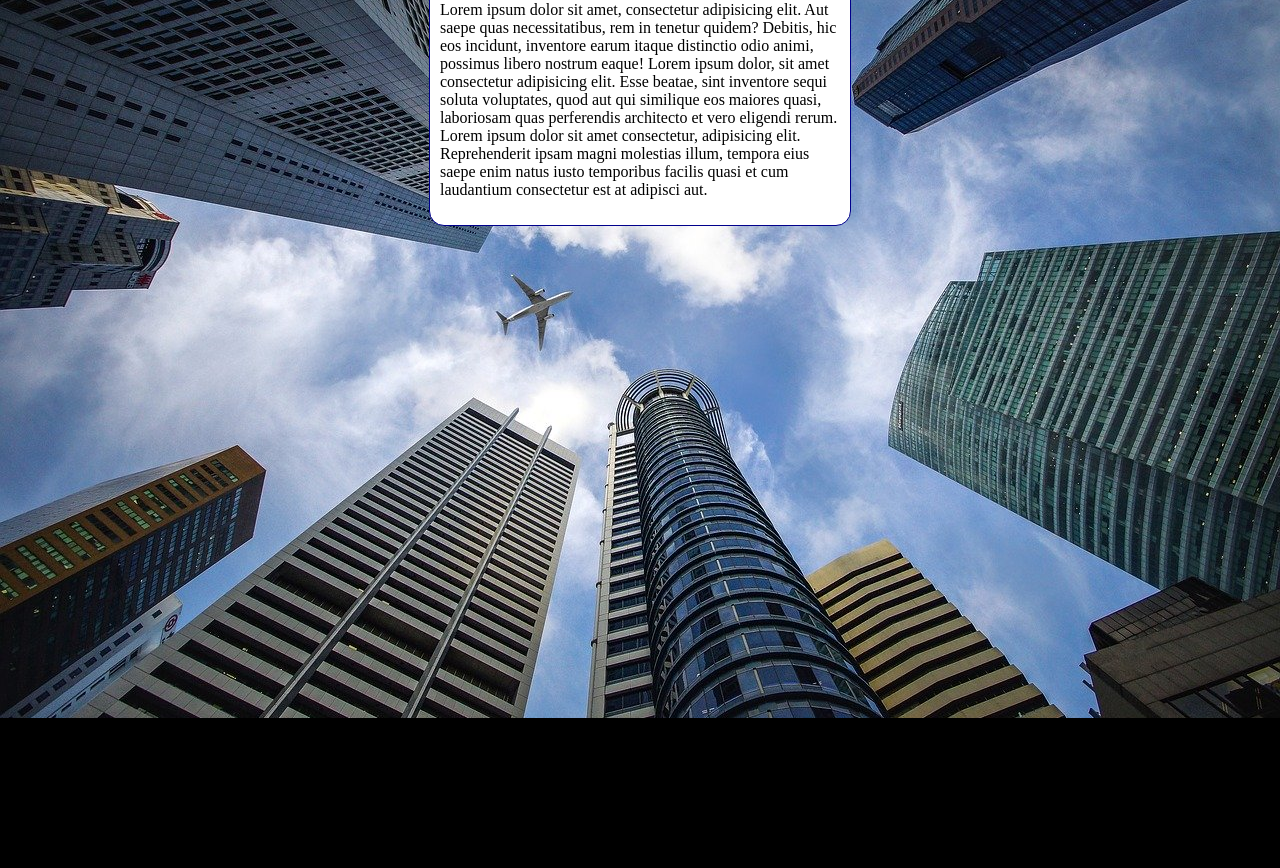
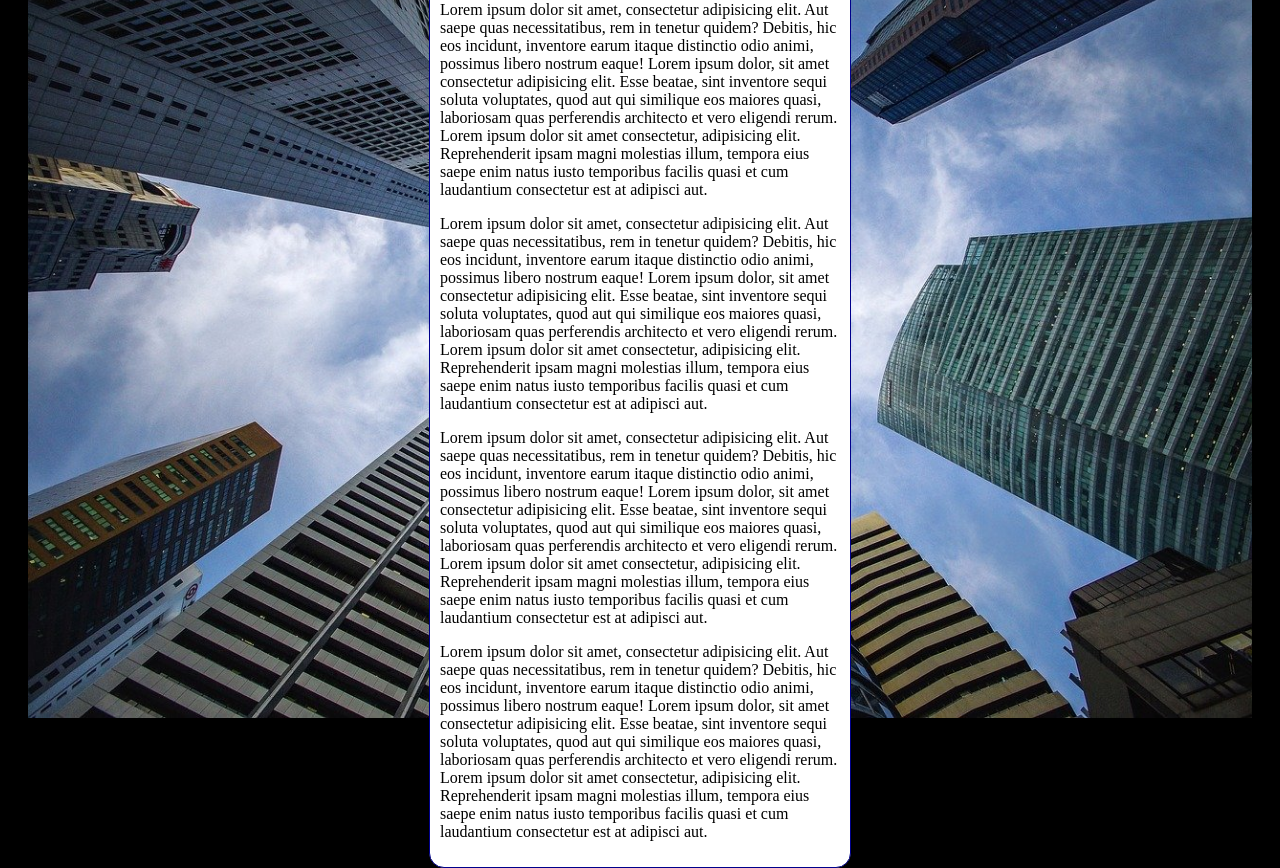
Before and after one commit to Kawangr/html-css, a plain HTML site: page exercicios/ex022/fundo006.html in a window 1280 px wide. Shown: the part 98-966 px from the top of the page. Before the commit the page ends 816 px from the top, so only its background shows below. Drawn offline with Linux system fonts and the light colour scheme.

Commit message:
Update fundo006.html

```diff
--- a/exercicios/ex022/fundo006.html
+++ b/exercicios/ex022/fundo006.html
@@ -12,7 +12,7 @@
             background-image: url('imagens/wallpaper002.jpg');
             background-position: center top;
             background-repeat: no-repeat;
-            background-size: cover;
+            background-size: contain
 
         }
         main{
@@ -29,6 +29,10 @@
     <main>
         <h1>Teste de imagem e fundo</h1>
         <p>Lorem ipsum dolor sit amet, consectetur adipisicing elit. Aut saepe quas necessitatibus, rem in tenetur quidem? Debitis, hic eos incidunt, inventore earum itaque distinctio odio animi, possimus libero nostrum eaque! Lorem ipsum dolor, sit amet consectetur adipisicing elit. Esse beatae, sint inventore sequi soluta voluptates, quod aut qui similique eos maiores quasi, laboriosam quas perferendis architecto et vero eligendi rerum. Lorem ipsum dolor sit amet consectetur, adipisicing elit. Reprehenderit ipsam magni molestias illum, tempora eius saepe enim natus iusto temporibus facilis quasi et cum laudantium consectetur est at adipisci aut.</p>
+        <p>Lorem ipsum dolor sit amet, consectetur adipisicing elit. Aut saepe quas necessitatibus, rem in tenetur quidem? Debitis, hic eos incidunt, inventore earum itaque distinctio odio animi, possimus libero nostrum eaque! Lorem ipsum dolor, sit amet consectetur adipisicing elit. Esse beatae, sint inventore sequi soluta voluptates, quod aut qui similique eos maiores quasi, laboriosam quas perferendis architecto et vero eligendi rerum. Lorem ipsum dolor sit amet consectetur, adipisicing elit. Reprehenderit ipsam magni molestias illum, tempora eius saepe enim natus iusto temporibus facilis quasi et cum laudantium consectetur est at adipisci aut.</p>
+        <p>Lorem ipsum dolor sit amet, consectetur adipisicing elit. Aut saepe quas necessitatibus, rem in tenetur quidem? Debitis, hic eos incidunt, inventore earum itaque distinctio odio animi, possimus libero nostrum eaque! Lorem ipsum dolor, sit amet consectetur adipisicing elit. Esse beatae, sint inventore sequi soluta voluptates, quod aut qui similique eos maiores quasi, laboriosam quas perferendis architecto et vero eligendi rerum. Lorem ipsum dolor sit amet consectetur, adipisicing elit. Reprehenderit ipsam magni molestias illum, tempora eius saepe enim natus iusto temporibus facilis quasi et cum laudantium consectetur est at adipisci aut.</p>
+        <p>Lorem ipsum dolor sit amet, consectetur adipisicing elit. Aut saepe quas necessitatibus, rem in tenetur quidem? Debitis, hic eos incidunt, inventore earum itaque distinctio odio animi, possimus libero nostrum eaque! Lorem ipsum dolor, sit amet consectetur adipisicing elit. Esse beatae, sint inventore sequi soluta voluptates, quod aut qui similique eos maiores quasi, laboriosam quas perferendis architecto et vero eligendi rerum. Lorem ipsum dolor sit amet consectetur, adipisicing elit. Reprehenderit ipsam magni molestias illum, tempora eius saepe enim natus iusto temporibus facilis quasi et cum laudantium consectetur est at adipisci aut.</p>
+
     </main>
 </body>
 </html>
```
